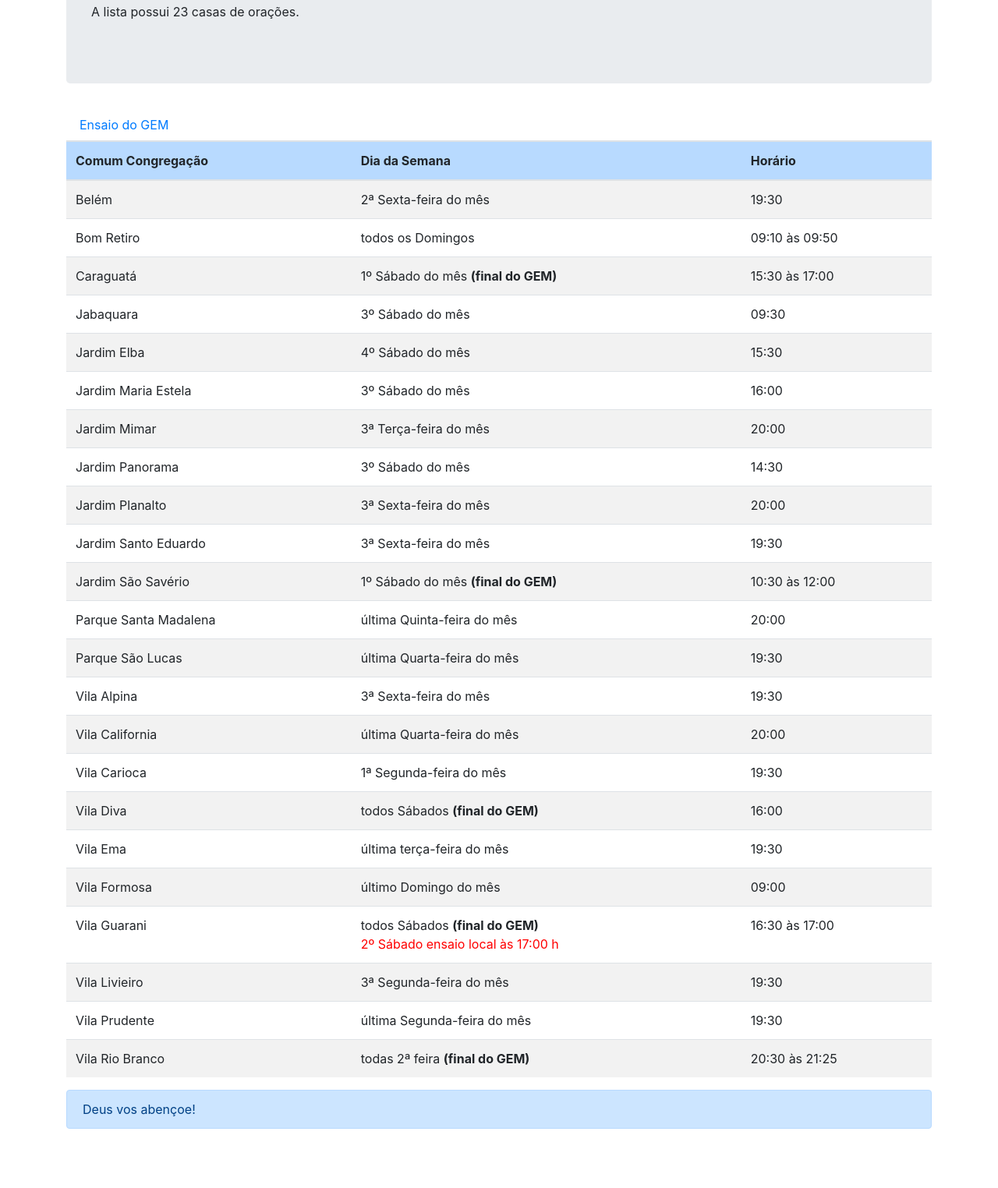
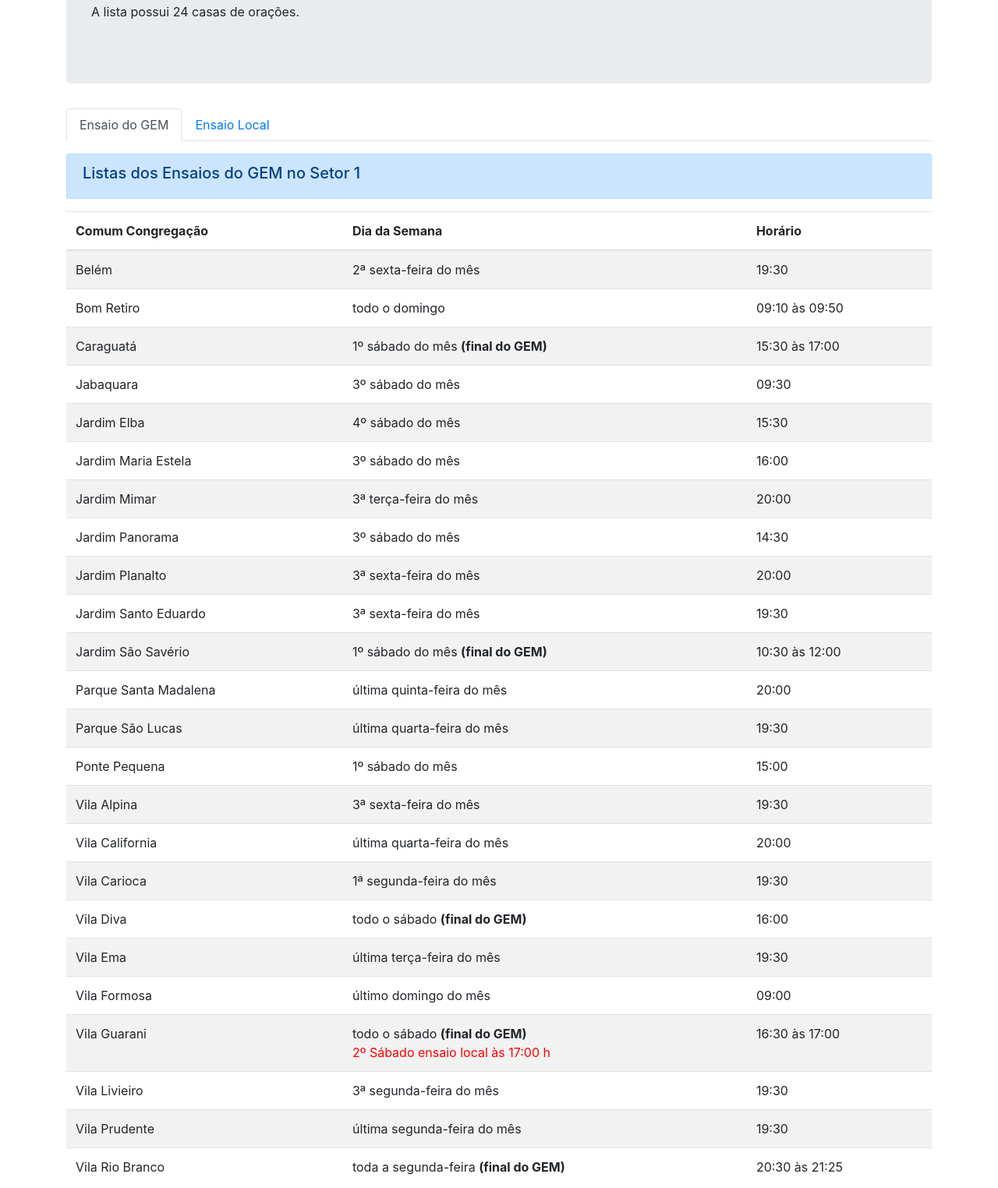
Before and after one commit to santicioli/secretaria-musical-setor1, a plain HTML site: page index.html in a window 1280 px wide. Shown: the part 171-1695 px from the top of the page at 78% size. Before the commit the page ends 1635 px from the top, so only its background shows below. Drawn offline with nearby package versions, Linux system fonts and the light colour scheme.

Commit message:
add tab ensaio local and ponte pequena

```diff
--- a/index.html
+++ b/index.html
@@ -6,6 +6,7 @@
     <meta name="viewport" content="width=device-width, initial-scale=1">
 
     <title>Secretaria Musical CCB / Setor - 1!</title>
+	<link rel="shortcut icon" href="images/ccb.png" type="image/x-icon">
 
     <meta name="description" content="Source code generated using layoutit.com">
     <meta name="author" content="LayoutIt!">
@@ -32,17 +33,20 @@
 				<div class="tabbable" id="tabs-938623">
 					<ul class="nav nav-tabs">
 						<li class="nav-item">
-							<a class="nav-link" href="#tab1" data-toggle="tab">Ensaio do GEM</a>
+							<a href="#gem" class="nav-link active show" data-toggle="tab" role="tab"> Ensaio do GEM</a>
 						</li>
-						<!-- <li class="nav-item">
-							<a class="nav-link active show" href="#tab2" data-toggle="tab">Ensaio Local</a>
-						</li> -->
+						<li class="nav-item">
+							<a href="#local" class="nav-link" data-toggle="tab" role="tab">Ensaio Local</a>
+						</li>
 					</ul>
 					<div class="tab-content">
-						<div class="tab-pane active" id="panel-213670">
+						<div class="tab-pane active" id="gem" role="tabpanel">
+							<div class="card-header alert alert-primary">
+								<h5>Listas dos Ensaios do GEM no Setor 1</h5>
+							</div>
 							<table class="table table-hover table-striped">
 								<thead>
-									<tr class="table-primary">
+									<tr class="table">
 										<th>
 											Comum Congregação
 										</th>
@@ -58,11 +62,11 @@
 								</tbody>
 							</table>
 						</div>
-						<!-- <div class="tab-pane" id="tab2">
-							<p>
-								Howdy, I'm in Section 2.
-							</p>
-						</div> -->
+						<div class="tab-pane" id="local" role="tabpanel">
+							<div class="card-header alert alert-primary">
+								<h5>Em construção!</h5>
+							</div>
+						</div>
 					</div>
 				</div>
 			</div>
--- a/main.js
+++ b/main.js
@@ -1,27 +1,28 @@
 data = [
-	{church: "Belém", day: "2ª Sexta-feira do mês", hour:"19:30"},
-	{church: 'Bom Retiro', day: 'todos os Domingos', hour: '09:10 às 09:50'},
-    {church: 'Caraguatá', day: '1º Sábado do mês <b>(final do GEM)</b>', hour: '15:30 às 17:00'},
-    {church: 'Jabaquara', day: '3º Sábado do mês', hour: '09:30'},
-    {church: 'Jardim Elba', day: '4º Sábado do mês', hour: '15:30'},
-    {church: 'Jardim Maria Estela', day: '3º Sábado do mês', hour: '16:00'},
-    {church: 'Jardim Mimar', day: '3ª Terça-feira do mês', hour: '20:00'},
-    {church: 'Jardim Panorama', day: '3º Sábado do mês', hour: '14:30'},
-    {church: 'Jardim Planalto', day: '3ª Sexta-feira do mês', hour: '20:00'},
-    {church: 'Jardim Santo Eduardo', day: '3ª Sexta-feira do mês', hour: '19:30'},
-    {church: 'Jardim São Savério', day: '1º Sábado do mês <b>(final do GEM)</b>', hour: '10:30 às 12:00'},
-    {church: 'Parque Santa Madalena', day: 'última Quinta-feira do mês', hour: '20:00'},
-    {church: 'Parque São Lucas', day: 'última Quarta-feira do mês', hour: '19:30'},
-    {church: 'Vila Alpina', day: '3ª Sexta-feira do mês', hour: '19:30'},
-    {church: 'Vila California', day: 'última Quarta-feira do mês', hour: '20:00'},
-    {church: 'Vila Carioca', day: '1ª Segunda-feira do mês', hour: '19:30'},
-    {church: 'Vila Diva', day: 'todos Sábados <b>(final do GEM)</b>', hour: '16:00'},
+	{church: "Belém", day: "2ª sexta-feira do mês", hour:"19:30"},
+	{church: 'Bom Retiro', day: 'todo o domingo', hour: '09:10 às 09:50'},
+    {church: 'Caraguatá', day: '1º sábado do mês <b>(final do GEM)</b>', hour: '15:30 às 17:00'},
+    {church: 'Jabaquara', day: '3º sábado do mês', hour: '09:30'},
+    {church: 'Jardim Elba', day: '4º sábado do mês', hour: '15:30'},
+    {church: 'Jardim Maria Estela', day: '3º sábado do mês', hour: '16:00'},
+    {church: 'Jardim Mimar', day: '3ª terça-feira do mês', hour: '20:00'},
+    {church: 'Jardim Panorama', day: '3º sábado do mês', hour: '14:30'},
+    {church: 'Jardim Planalto', day: '3ª sexta-feira do mês', hour: '20:00'},
+    {church: 'Jardim Santo Eduardo', day: '3ª sexta-feira do mês', hour: '19:30'},
+    {church: 'Jardim São Savério', day: '1º sábado do mês <b>(final do GEM)</b>', hour: '10:30 às 12:00'},
+    {church: 'Parque Santa Madalena', day: 'última quinta-feira do mês', hour: '20:00'},
+    {church: 'Parque São Lucas', day: 'última quarta-feira do mês', hour: '19:30'},
+    {church: 'Ponte Pequena', day: '1º sábado do mês', hour: '15:00'},
+    {church: 'Vila Alpina', day: '3ª sexta-feira do mês', hour: '19:30'},
+    {church: 'Vila California', day: 'última quarta-feira do mês', hour: '20:00'},
+    {church: 'Vila Carioca', day: '1ª segunda-feira do mês', hour: '19:30'},
+    {church: 'Vila Diva', day: 'todo o sábado <b>(final do GEM)</b>', hour: '16:00'},
     {church: 'Vila Ema', day: 'última terça-feira do mês', hour: '19:30'},
-    {church: 'Vila Formosa', day: 'último Domingo do mês', hour: '09:00'},
-    {church: 'Vila Guarani', day: 'todos Sábados <b>(final do GEM)</b> </br> <span class="red">2º Sábado ensaio local às 17:00 h</span>', hour: '16:30 às 17:00'},
-    {church: 'Vila Livieiro', day: '3ª Segunda-feira do mês', hour: '19:30'},
-    {church: 'Vila Prudente', day: 'última Segunda-feira do mês', hour: '19:30'},
-    {church: 'Vila Rio Branco', day: 'todas 2ª feira <b>(final do GEM)</b>', hour: '20:30 às 21:25'},
+    {church: 'Vila Formosa', day: 'último domingo do mês', hour: '09:00'},
+    {church: 'Vila Guarani', day: 'todo o sábado <b>(final do GEM)</b> </br> <span class="red">2º Sábado ensaio local às 17:00 h</span>', hour: '16:30 às 17:00'},
+    {church: 'Vila Livieiro', day: '3ª segunda-feira do mês', hour: '19:30'},
+    {church: 'Vila Prudente', day: 'última segunda-feira do mês', hour: '19:30'},
+    {church: 'Vila Rio Branco', day: 'toda a segunda-feira <b>(final do GEM)</b>', hour: '20:30 às 21:25'},
 ]
 
 overall_church = document.getElementById("overall_church")
--- a/style.css
+++ b/style.css
@@ -1,3 +1,7 @@
 span.red{
     color: red;
 }
+
+.alert{
+    margin-top: 1rem;
+}
```
Also changed, not shown: images/ccb.png (added).
